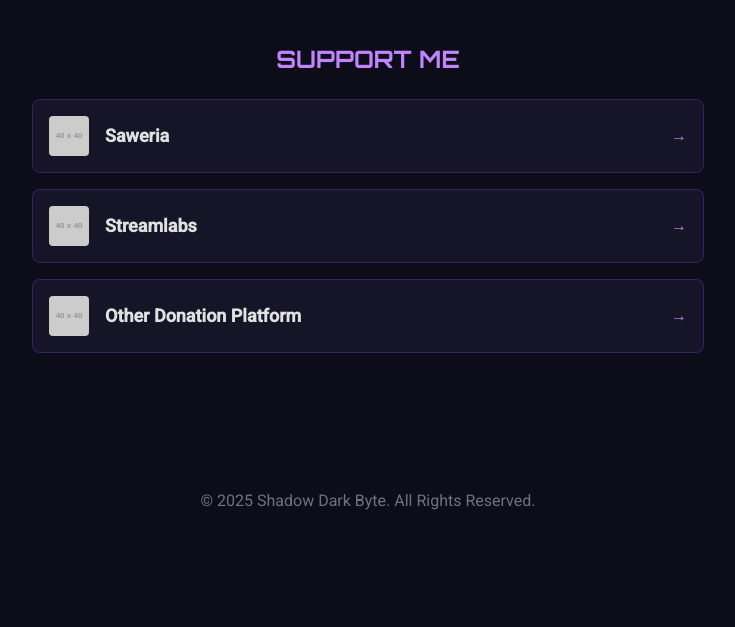
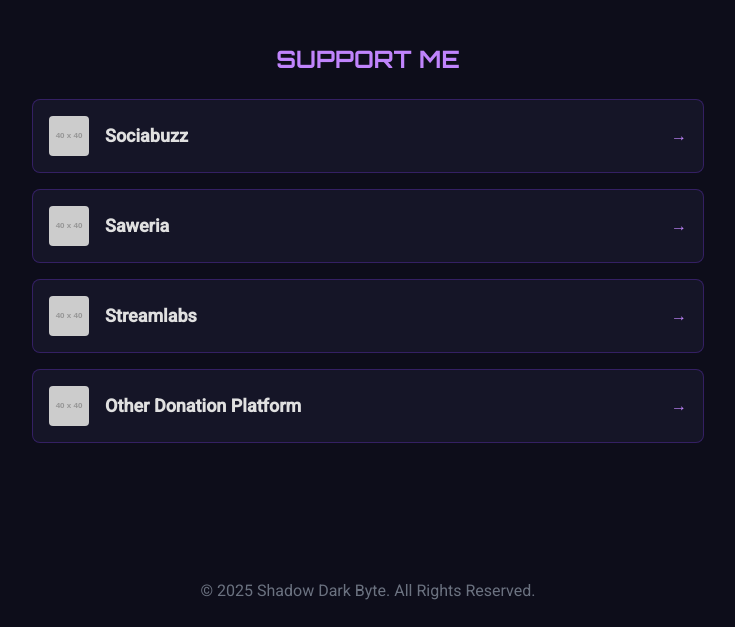
Before and after one commit to kalipoh/ShadowDarkByte, a plain HTML site: page index.html in a window 1280 px wide. Shown: the part 1067-1694 px from the top of the page, without its empty margins (272-1007 px from the left). Before the commit the page ends 1604 px from the top, so only its background shows below. Drawn offline with nearby package versions, Linux system fonts and the light colour scheme; placeholder pictures from the web are drawn by us.

Commit message:
index.html

```diff
--- a/index.html
+++ b/index.html
@@ -122,6 +122,11 @@
             <h2 class="orbitron text-2xl font-bold text-center mb-6 text-purple-400">SUPPORT ME</h2>
             <div class="grid grid-cols-1 gap-4">
                 <!-- Replace '#' with your donation URLs -->
+                <a href="https://sociabuzz.com/shadowdrakbyte" target="_blank" class="link-card flex items-center p-4 rounded-lg">
+                    <img src="https://placehold.co/40x40/00BFFF/FFFFFF?text=SB" class="w-10 h-10 rounded" alt="Sociabuzz Icon">
+                    <span class="font-bold text-lg ml-4 flex-grow">Sociabuzz</span>
+                    <span class="text-purple-400 font-bold">→</span>
+                </a>
                 <a href="#" target="_blank" class="link-card flex items-center p-4 rounded-lg">
                     <img src="https://placehold.co/40x40/F6851B/FFFFFF?text=Sw" class="w-10 h-10 rounded" alt="Saweria Icon">
                     <span class="font-bold text-lg ml-4 flex-grow">Saweria</span>
```
